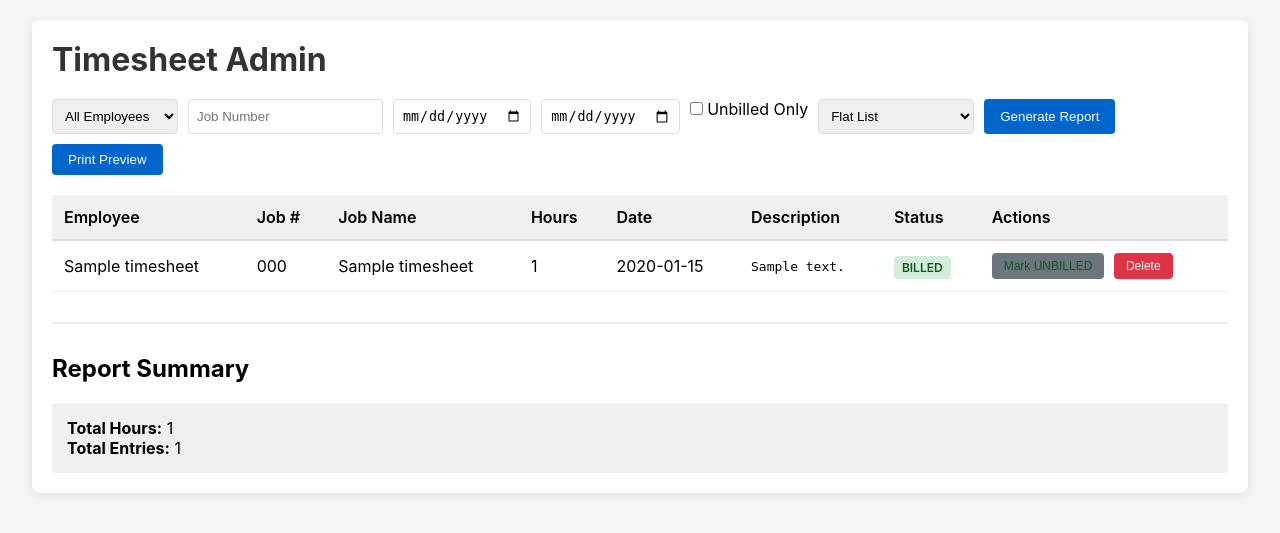
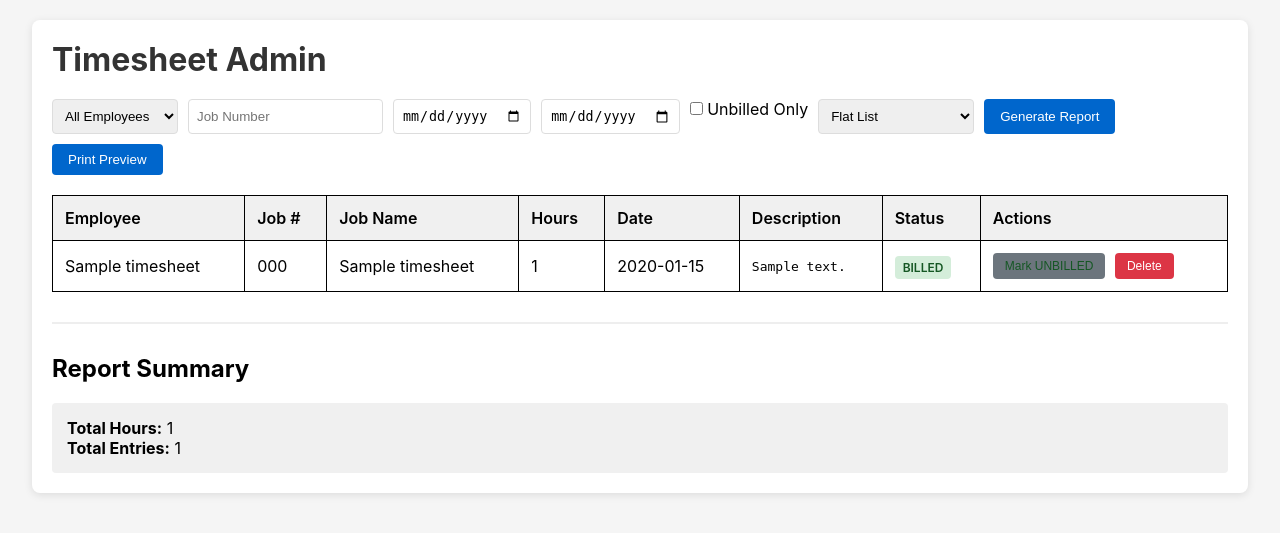
Before and after one commit to bclarknc-tech/Timesheet-app, a Flask app: page /admin in a window 1280 px wide. Shown: the top 533 px of the page. Run offline with Flask 3, Linux system fonts and the light colour scheme; tables that the repository leaves empty hold one stand-in row (values such as "Sample post").

Commit message:
Add grid borders to timesheet tables.
All cells and table edges now have solid black borders in both screen and print views, matching Excel-style grid appearance.

Co-Authored-By: Claude Haiku 4.5 <noreply@anthropic.com>

```diff
--- a/templates/admin.html
+++ b/templates/admin.html
@@ -16,9 +16,9 @@
         .print-btn { padding: 8px 16px; background: #6c757d; color: white; border: none; border-radius: 4px; cursor: pointer; }
         .print-btn:hover { background: #5a6268; }
         .table-wrapper { overflow-x: auto; }
-        table { width: 100%; border-collapse: collapse; }
-        th { background: #f0f0f0; padding: 12px; text-align: left; border-bottom: 2px solid #ddd; font-weight: 600; white-space: nowrap; }
-        td { padding: 12px; border-bottom: 1px solid #eee; }
+        table { width: 100%; border-collapse: collapse; border: 1px solid #000; }
+        th { background: #f0f0f0; padding: 12px; text-align: left; border: 1px solid #000; font-weight: 600; white-space: nowrap; }
+        td { padding: 12px; border: 1px solid #000; }
         td:nth-child(6) { white-space: pre-wrap; word-break: break-word; font-family: monospace; font-size: 13px; }
         tr:hover { background: #fafafa; }
         .bill-btn { padding: 6px 12px; background: #28a745; color: white; border: none; border-radius: 4px; cursor: pointer; font-size: 12px; margin-right: 5px; }
```
